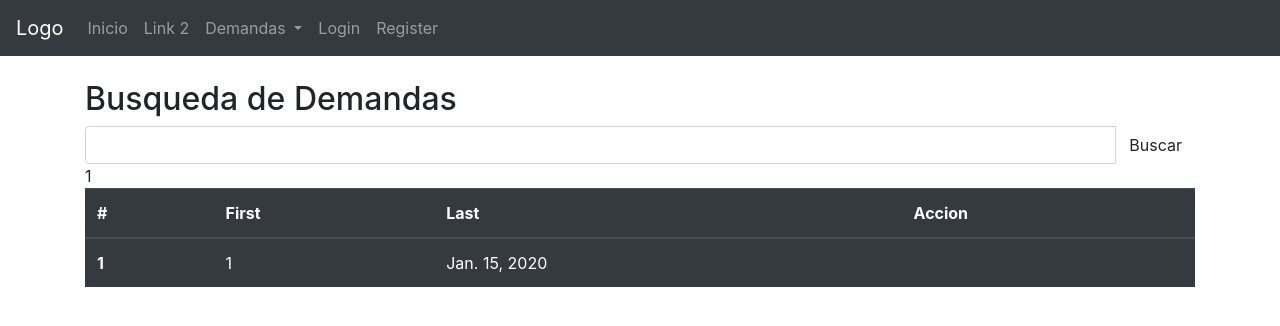
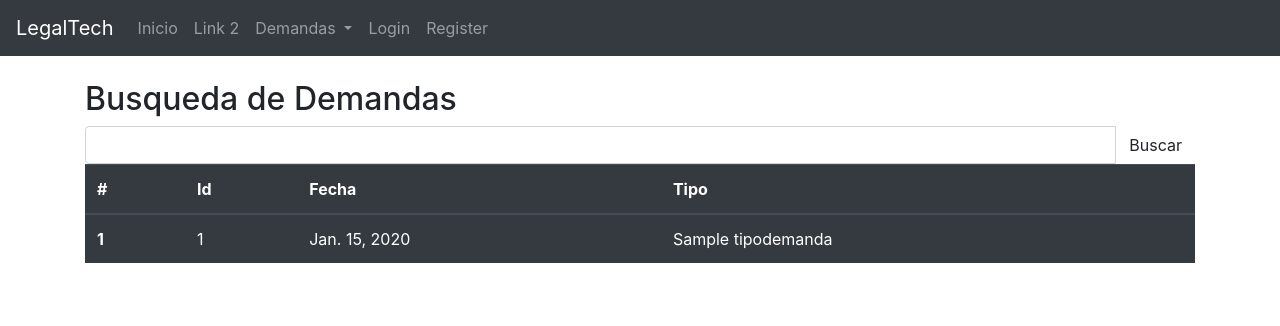
Before and after one commit to crisirona/coni, a Django app: page /busqueda/ in a window 1280 px wide. Shown: the top 326 px of the page. Run offline with Django 4.2, Linux system fonts and the light colour scheme; tables that the repository leaves empty hold one stand-in row (values such as "Sample post").

Commit message:
first commit to conizita

```diff
--- a/appstatico/templates/appstatico/base.html
+++ b/appstatico/templates/appstatico/base.html
@@ -14,7 +14,7 @@
 
 <nav class="navbar navbar-expand-sm bg-dark navbar-dark">
   <!-- Brand -->
-  <a class="navbar-brand" href="#">Logo</a>
+  <a class="navbar-brand" href="#">LegalTech</a>
 
   <!-- Links -->
   <ul class="navbar-nav">
--- a/appstatico/templates/appstatico/busqueda.html
+++ b/appstatico/templates/appstatico/busqueda.html
@@ -15,17 +15,15 @@
     </form>
 
 
-    {% for d in demanda %}
-    {{d.id_demanda}}
-    {% endfor %}
+
 
 	<table class="table table-dark">
 		<thead>
 		  <tr>
 			<th scope="col">#</th>
-			<th scope="col">First</th>
-			<th scope="col">Last</th>
-			<th scope="col">Accion</th>
+			<th scope="col">Id</th>
+			<th scope="col">Fecha</th>
+			<th scope="col">Tipo</th>
 		  </tr>
 		</thead>
 		<tbody>
@@ -34,6 +32,7 @@
 			<th scope="row">1</th>
 			<td>{{d.id_demanda}}</td>
 			<td>{{d.fecha}}</td>
+            <td>{{d.tipodemanda}}</td>
  		  </tr>
 		  {% endfor %}
 		</tbody>
--- a/appstatico/views.py
+++ b/appstatico/views.py
@@ -6,7 +6,7 @@ from .models import Demanda
 
 # Create your views here.
 def index(request):
-    return render(request,'appstatico/index.html')
+    return render(request,'appstatico/inicio.html')
 
 def crearDemanda(request):
 
@@ -16,6 +16,7 @@ def crearDemanda(request):
         # demandante = DemandanteForm(request.POST)
 
         if demanda.is_valid() :
+
 
             # demandado.demanda = Demanda.objects.last
             # demandado.demanda = Demanda.objects.last
```
Also changed, not shown: appstatico/templates/appstatico/index.html (+0 -7 lines), appstatico/templates/appstatico/inicio.html (added, +21 -0 lines).
